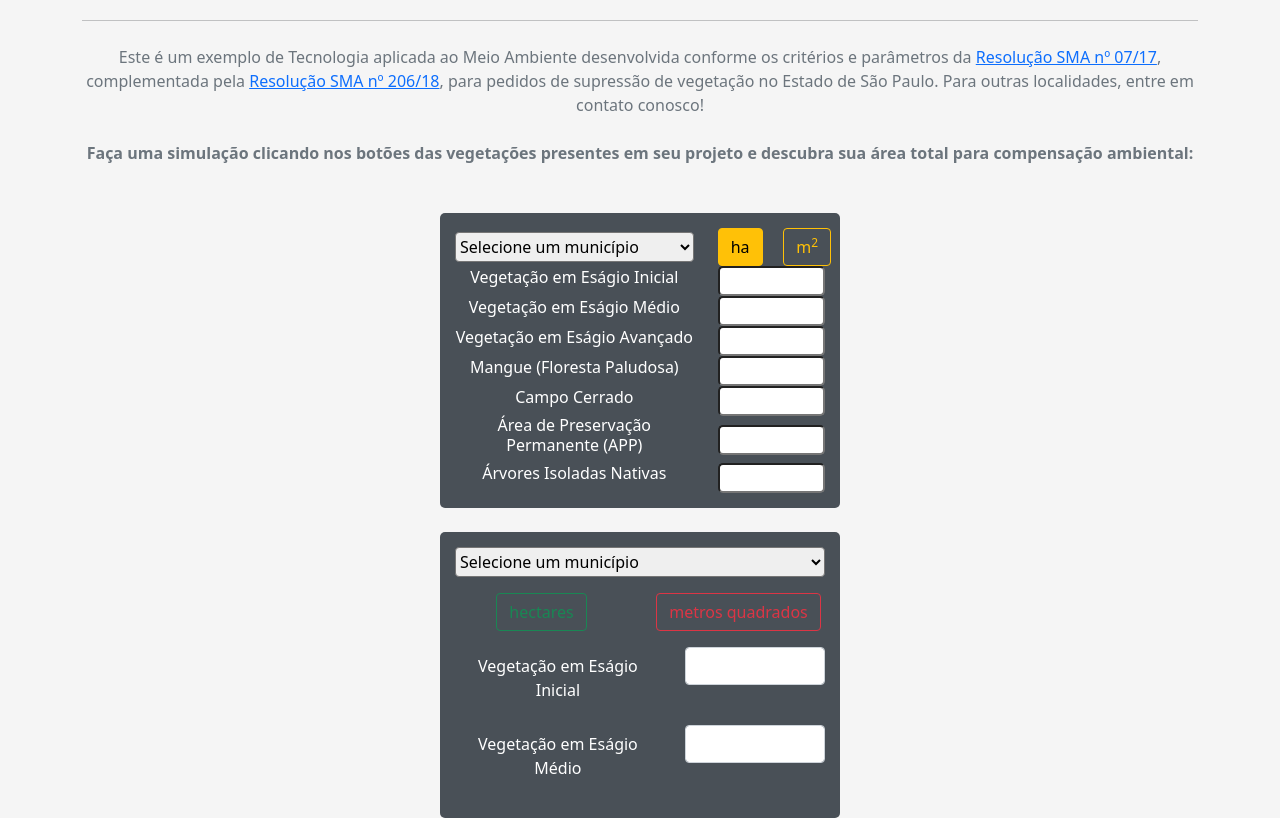
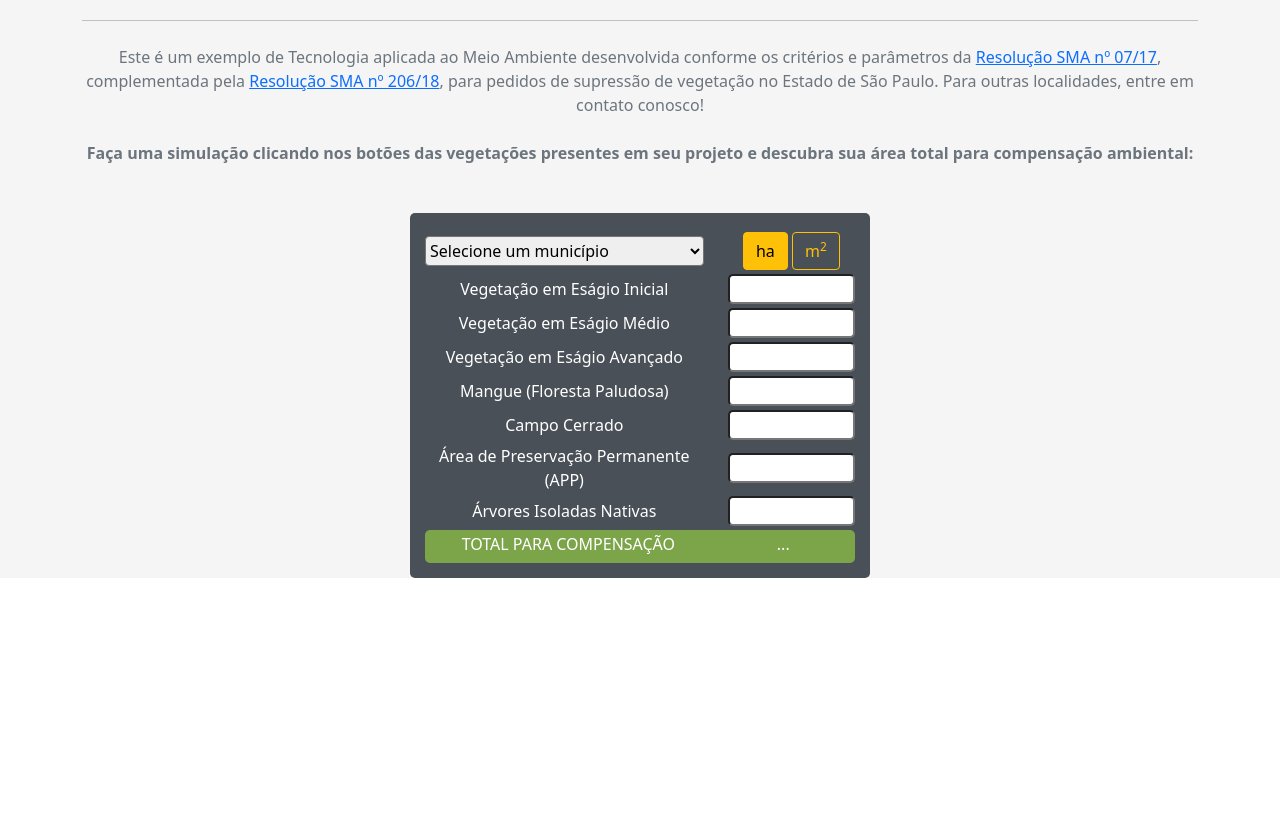
Before and after one commit to brunoginciene/calculadoraNexo, a website: page static/index.html in a window 1280 px wide. Shown: the part 42-860 px from the top of the page. After the commit the page ends 800 px from the top, so only its background shows below. Drawn offline with nearby package versions, Linux system fonts and the light colour scheme.

Commit message:
finalização do layout

```diff
--- a/static/calculadora.css
+++ b/static/calculadora.css
@@ -9,12 +9,18 @@
 .calculadora {
     background-color: #495057;
     color: white;
-    max-width: 400px;
+    max-width: 460px;
     margin: auto;
     padding: 15px;
     border-radius: 5px;
     text-align: center;
     vertical-align: middle;
+    align-items: center;
+}
+
+.linhas {
+    margin-top: 4px;
+    margin-bottom: 4px;
 }
 
 .lista {
@@ -30,6 +36,10 @@
 
 }
 
-.botao-area {
-    width: 50px
+.linha-resultado {
+    background-color: rgba(124, 165, 73, 1);
+    padding-top: 5px;
+    margin-left: 0.1px;
+    margin-right: 0.1px;
+    border-radius: 5px;
 }
--- a/static/index.html
+++ b/static/index.html
@@ -36,7 +36,7 @@
         </p>
 
         <div class="container calculadora">
-            <div class="row align-items-center">
+            <div class="row align-items-center linhas">
                 <div class="col-sm-8">
                     <select class="lista">
                         <option selected>Selecione um município</option>
@@ -45,109 +45,79 @@
                         <option value="3">Three</option>
                     </select>
                 </div>
-                <div class="col-sm-2">
+                <div class="col-sm-4">
                     <input type="radio" class="btn-check botao-area" name="options-outlined" id="ha-outlined" autocomplete="off" checked>
                     <label class="btn btn-outline-warning" for="ha-outlined">ha</label>
-                </div>
-                <div class="col-sm-2">
                     <input type="radio" class="btn-check botao-area" name="options-outlined" id="m2-outlined" autocomplete="off">
                     <label class="btn btn-outline-warning" for="m2-outlined">m<sup>2</sup> </label>
                 </div>
             </div>
-            <div class="row align-items-center">
+            <div class="row align-items-center linhas">
                 <div class="col-sm-8">
-                    <h6>Vegetação em Eságio Inicial</h6>
+                    Vegetação em Eságio Inicial
                 </div>
                 <div class="col-sm">
                     <input type="number" class="entrada">
                 </div>
             </div>
-            <div class="row align-items-center">
+            <div class="row align-items-center linhas">
                 <div class="col-sm-8">
-                    <h6>Vegetação em Eságio Médio</h6>
+                    Vegetação em Eságio Médio
                 </div>
                 <div class="col-sm">
                     <input type="number" class="entrada">
                 </div>
             </div>
-            <div class="row align-items-center">
+            <div class="row align-items-center linhas">
                 <div class="col-sm-8">
-                    <h6>Vegetação em Eságio Avançado</h6>
+                    Vegetação em Eságio Avançado
                 </div>
                 <div class="col-sm">
                     <input type="number" class="entrada">
                 </div>
             </div>
-            <div class="row align-items-center">
+            <div class="row align-items-center linhas">
                 <div class="col-sm-8">
-                    <h6>Mangue (Floresta Paludosa)</h6>
+                    Mangue (Floresta Paludosa)
                 </div>
                 <div class="col-sm">
                     <input type="number" class="entrada">
                 </div>
             </div>
-            <div class="row align-items-center">
+            <div class="row align-items-center linhas">
                 <div class="col-sm-8">
-                    <h6>Campo Cerrado</h6>
+                    Campo Cerrado
                 </div>
                 <div class="col-sm">
                     <input type="number" class="entrada">
                 </div>
             </div>
-            <div class="row align-items-center">
+            <div class="row align-items-center linhas">
                 <div class="col-sm-8">
-                    <h6>Área de Preservação Permanente (APP)</h6>
+                    Área de Preservação Permanente (APP)
                 </div>
                 <div class="col-sm">
                     <input type="number" class="entrada">
                 </div>
             </div>
-            <div class="row align-items-center">
+            <div class="row align-items-center linhas">
                 <div class="col-sm-8">
-                    <h6>Árvores Isoladas Nativas</h6>
+                    Árvores Isoladas Nativas
                 </div>
                 <div class="col-sm">
                     <input type="number" class="entrada">
                 </div>
             </div>
-        </div>
-
-        <br>
-        <div class="calculadora">
-            <div class="row mb-3">
-                <div class="col-sm">
-                    <select class="lista">
-                        <option selected>Selecione um município</option>
-                        <option value="1">One</option>
-                        <option value="2">Two</option>
-                        <option value="3">Three</option>
-                    </select>
-                </div>
-            </div>
-            <div class="row mb-3">
-                <div class="col-sm">
-                    <input type="radio" class="btn-check botao-area" name="options-outlined" id="success-outlined" autocomplete="off" >
-                    <label class="btn btn-outline-success" for="success-outlined">hectares</label>
+            <div class="row align-items-center linha-resultado">
+                <div class="col-sm-8">
+                    <h6>TOTAL PARA COMPENSAÇÃO<h6>
                 </div>
                 <div class="col-sm">
-                    <input type="radio" class="btn-check botao-area" name="options-outlined" id="danger-outlined" autocomplete="off">
-                    <label class="btn btn-outline-danger" for="danger-outlined">metros quadrados</label>
-                </div>
-
-            </div>
-            <div class="row mb-3">
-                <label for="inicial" class="col-sm-7 col-form-label">Vegetação em Eságio Inicial</label>
-                <div class="col-sm">
-                    <input type="number" class="form-control" id="inicial">
-                </div>
-            </div>
-            <div class="row mb-3">
-                <label for="medio" class="col-sm-7 col-form-label">Vegetação em Eságio Médio</label>
-                <div class="col-sm">
-                    <input type="number" class="form-control" id="medio">
+                    <h6>...</h6>
                 </div>
             </div>
         </div>
+
 
         </div>
 
```
